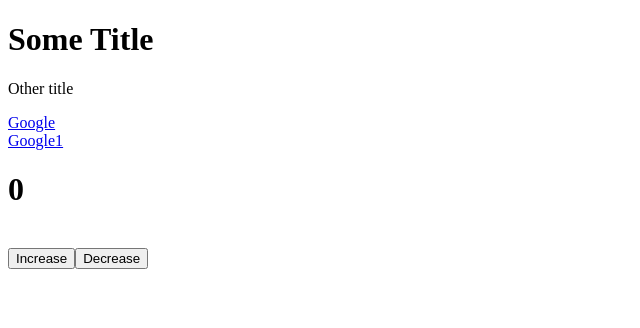
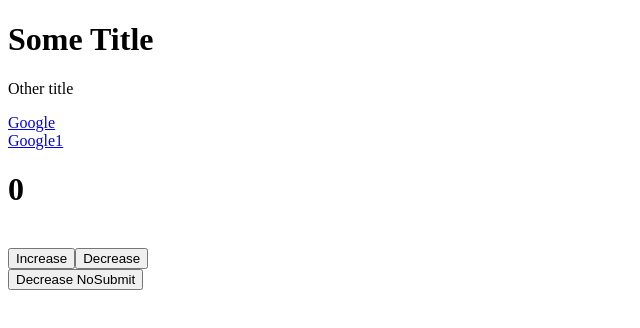
Before and after one commit to artofnext/br_41_vue, a Vue app: page / in a window 1280 px wide. Shown: the top 328 px of the page, without its empty margins (0-640 px from the left). Built offline with nearby package versions, Linux system fonts and the light colour scheme.

Commit message:
modifier prevent

```diff
--- a/src/components/Counter.vue
+++ b/src/components/Counter.vue
@@ -4,10 +4,16 @@
         <br>
         <button v-on:click="increaseCounter">Increase</button>
         <button @click="decreaseCounter">Decrease</button>
+        <form>
+            <input type="submit"  @click.prevent="decreaseCounter" value="Decrease NoSubmit">
+        </form>
     </div>
 </template>
 
 <script>
+
+// v-[directive]:[attribute].[modifier]
+
 export default {
     name: "Counter",
     data() {
```
